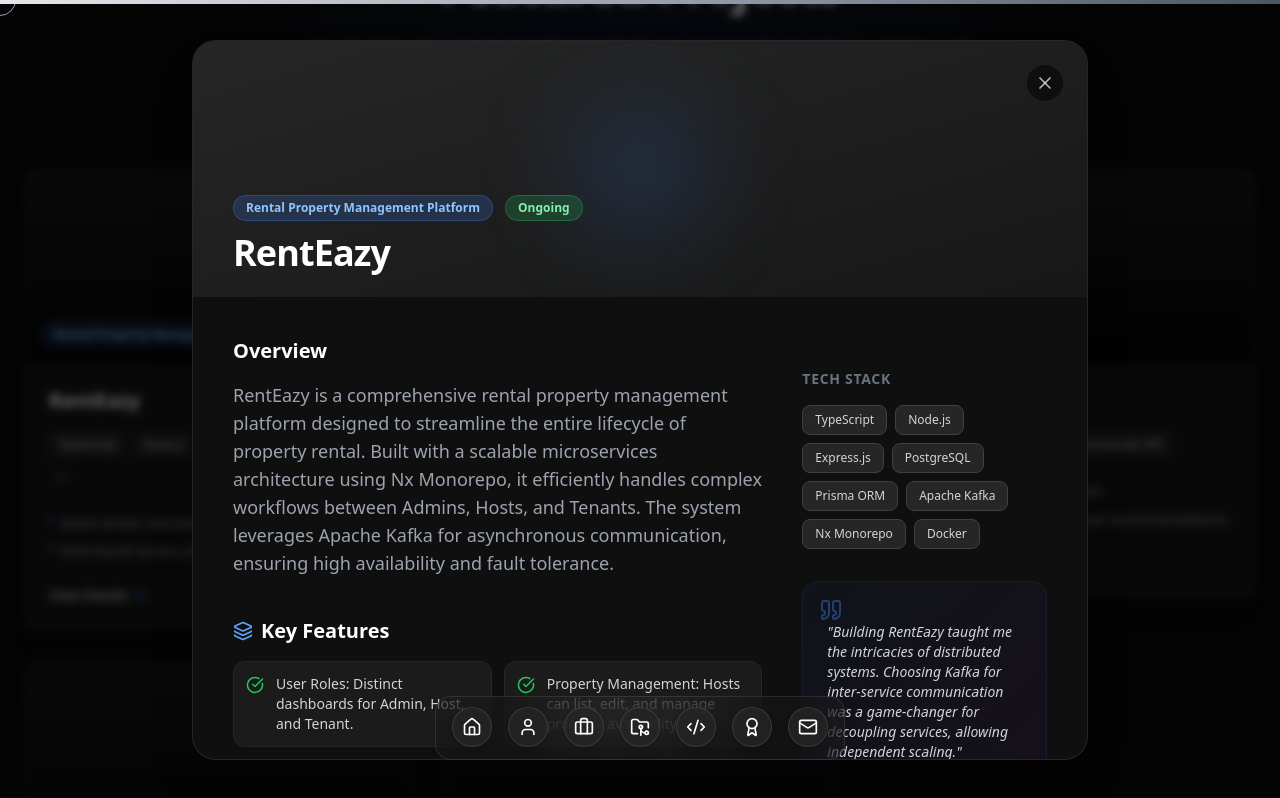
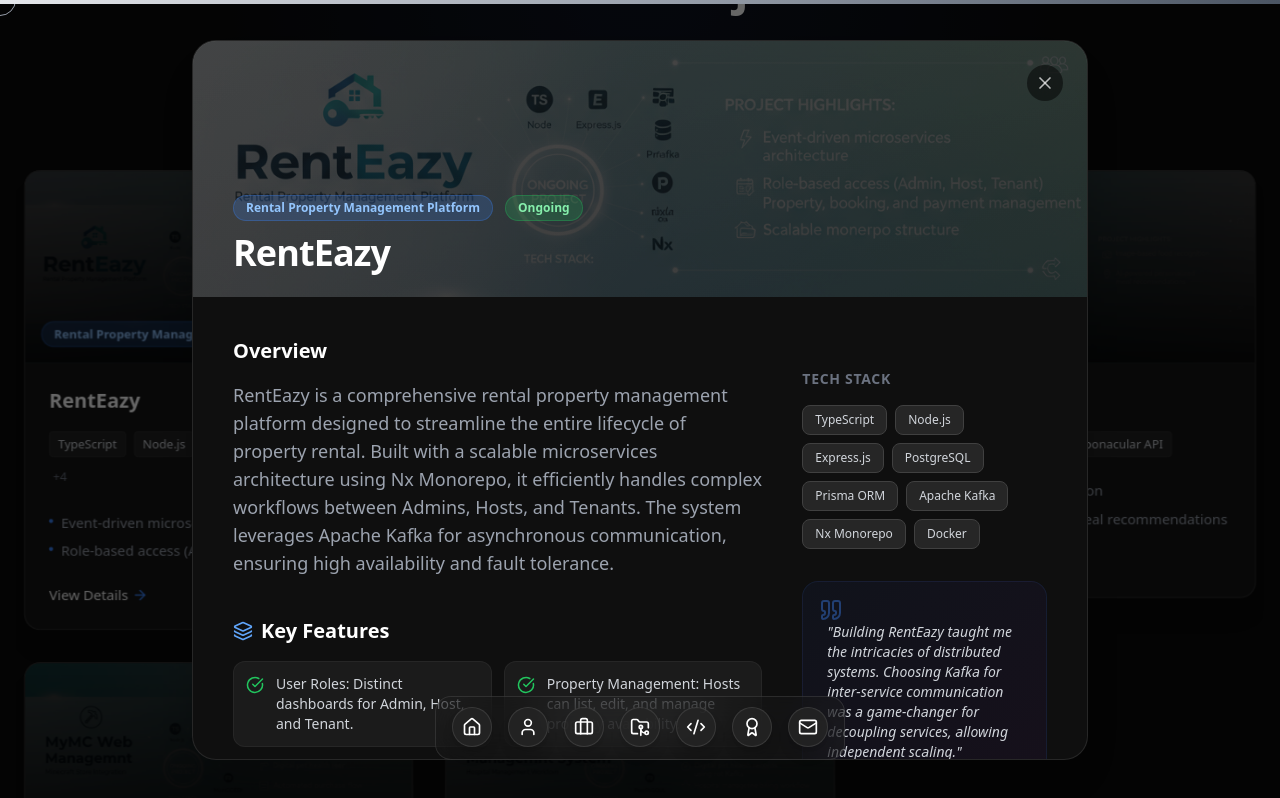
Before and after one commit to Hari-krishnan-v/Portfolio, a Next.js app in the folder portfolio/: page / in a window 1280 px wide. Both pictures are taken after a click on the element 218 px from the left and 2876 px from the top of the page. Shown: the part 2476-3274 px from the top of the page. Built offline with nearby package versions, Linux system fonts and the light colour scheme.

Commit message:
feat: Add initial Footer, Hero, and Contact sections along with various portfolio images.

```diff
--- a/portfolio/components/sections/Projects.tsx
+++ b/portfolio/components/sections/Projects.tsx
@@ -4,6 +4,7 @@ import { motion } from 'framer-motion';
 import { portfolioData, Project } from '@/data/portfolio';
 import { Github, ExternalLink, ArrowRight, FolderGit2 } from 'lucide-react';
 import Link from 'next/link';
+import Image from 'next/image';
 import { TiltCard } from '@/components/ui/3d-card';
 import { useState } from 'react';
 import { ProjectModal } from '@/components/ui/ProjectModal';
@@ -63,8 +64,21 @@ function ProjectCardContent({ project }: { project: Project }) {
     return (
         <div className="group bg-white/5 rounded-2xl overflow-hidden border border-white/10 hover:border-white/20 shadow-xl h-full flex flex-col transition-all duration-300">
             <div className="h-48 bg-neutral-900 relative overflow-hidden group">
-                {/* Modern Abstract Placeholder Pattern */}
-                <div className="absolute inset-0 bg-grid-white/[0.05] bg-[size:20px_20px]" />
+                {/* Banner Image or Abstract Pattern */}
+                {project.banner ? (
+                    <>
+                        <Image
+                            src={project.banner}
+                            alt={project.name}
+                            fill
+                            className="object-cover opacity-40 transition-transform duration-500 group-hover:scale-110"
+                        />
+                        <div className="absolute inset-0 bg-gradient-to-br from-neutral-800/50 to-neutral-900/50 mix-blend-multiply" />
+                    </>
+                ) : (
+                    <div className="absolute inset-0 bg-grid-white/[0.05] bg-[size:20px_20px]" />
+                )}
+
                 <div className="absolute inset-0 bg-gradient-to-t from-black/80 to-transparent" />
 
                 <div className="absolute inset-0 flex items-center justify-center opacity-0 group-hover:opacity-100 transition-opacity duration-300">
--- a/portfolio/components/ui/ProjectModal.tsx
+++ b/portfolio/components/ui/ProjectModal.tsx
@@ -4,6 +4,7 @@ import { motion, AnimatePresence, Variants } from "framer-motion";
 import { Project } from '@/data/portfolio';
 import { X, Github, ExternalLink, Quote, Layers, CheckCircle, Terminal, Image as ImageIcon } from 'lucide-react';
 import Link from 'next/link';
+import Image from 'next/image';
 import { useEffect } from 'react';
 
 interface ProjectModalProps {
@@ -78,11 +79,25 @@ export function ProjectModal({ project, isOpen, onClose }: ProjectModalProps) {
                         animate="visible"
                         exit="exit"
                     >
-                        {/* Header Image Area (Placeholder Gradient since no actual images) */}
-                        <div className="h-48 sm:h-64 w-full bg-gradient-to-br from-neutral-800 to-neutral-900 relative flex-shrink-0">
-                            <div className="absolute inset-0 bg-grid-white/[0.05] bg-[size:30px_30px]" />
-                            {/* Abstract Decorative Elements */}
-                            <div className="absolute top-1/2 left-1/2 -translate-x-1/2 -translate-y-1/2 w-32 h-32 bg-blue-500/20 rounded-full blur-[50px]" />
+                        {/* Header Image Area */}
+                        <div className="h-48 sm:h-64 w-full bg-gradient-to-br from-neutral-800 to-neutral-900 relative flex-shrink-0 overflow-hidden">
+                            {project.banner ? (
+                                <>
+                                    <Image
+                                        src={project.banner}
+                                        alt={project.name}
+                                        fill
+                                        className="object-cover opacity-40"
+                                    />
+                                    <div className="absolute inset-0 bg-gradient-to-br from-neutral-800/60 to-neutral-900/60 mix-blend-overlay" />
+                                </>
+                            ) : (
+                                <>
+                                    <div className="absolute inset-0 bg-grid-white/[0.05] bg-[size:30px_30px]" />
+                                    {/* Abstract Decorative Elements */}
+                                    <div className="absolute top-1/2 left-1/2 -translate-x-1/2 -translate-y-1/2 w-32 h-32 bg-blue-500/20 rounded-full blur-[50px]" />
+                                </>
+                            )}
                             <div className="absolute top-0 right-0 p-6">
                                 <button
                                     onClick={onClose}
--- a/portfolio/data/portfolio.json
+++ b/portfolio/data/portfolio.json
@@ -86,6 +86,7 @@
         {
             "name": "RentEazy",
             "tag": "Rental Property Management Platform",
+            "banner": "/renteazy.png",
             "status": "Ongoing",
             "stack": [
                 "TypeScript",
@@ -122,6 +123,7 @@
         {
             "name": "ShopeMe",
             "tag": "Retail Billing System",
+            "banner": "/shopeme.png",
             "stack": [
                 "Node.js",
                 "Express.js",
@@ -150,6 +152,7 @@
         {
             "name": "Food Planner",
             "tag": "AI Meal Assistant",
+            "banner": "/foodplanner.png",
             "stack": [
                 "React Native",
                 "Firebase",
@@ -175,6 +178,7 @@
         {
             "name": "MyMC Web",
             "tag": "Minecraft Store Integration",
+            "banner": "/mymc.png",
             "stack": [
                 "Node.js",
                 "Express.js",
@@ -195,6 +199,7 @@
         },
         {
             "name": "Pet Care Management System",
+            "banner": "/petcare.png",
             "stack": [
                 "Django",
                 "PostgreSQL"
--- a/portfolio/data/portfolio.ts
+++ b/portfolio/data/portfolio.ts
@@ -40,6 +40,7 @@ export interface Skills {
 export interface Project {
     name: string;
     tag?: string;
+    banner?: string;
     status?: string;
     stack: string[];
     highlights: string[];
```
